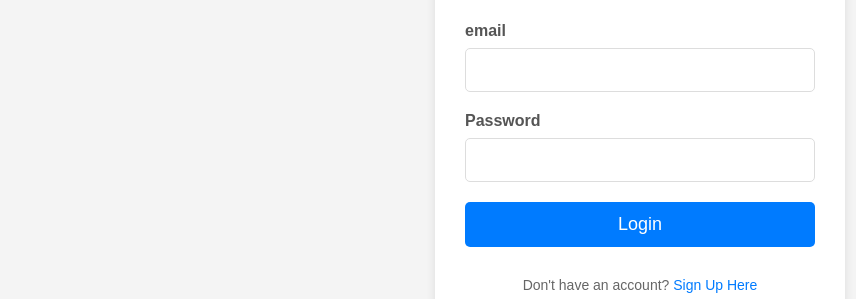
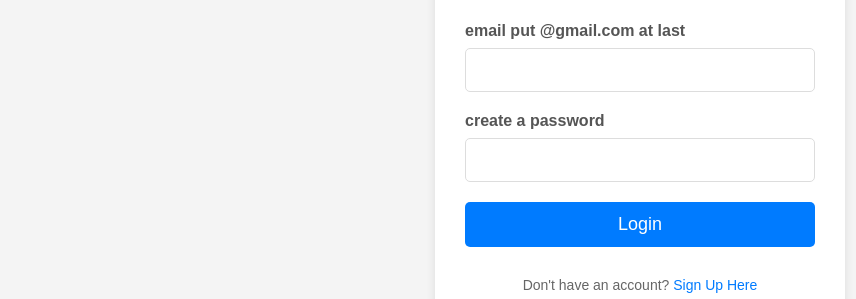
Before and after one commit to dsection-online/Red-dragon, a plain HTML site: page index.html in a window 1280 px wide. Shown: the part 248-547 px from the top of the page, without its empty margins (0-856 px from the left). Drawn offline with Linux system fonts and the light colour scheme; no server answers.

Commit message:
Update index.html

```diff
--- a/index.html
+++ b/index.html
@@ -152,11 +152,11 @@
         <h2>Login</h2>
         <form id="loginForm">
             <div class="input-group">
-                <label for="email">email</label>
+                <label for="email">email put @gmail.com at last</label>
                 <input type="email" id="email" required>
             </div>
             <div class="input-group">
-                <label for="password">Password</label>
+                <label for="password">create a password</label>
                 <input type="password" id="password" required>
             </div>
             <button type="submit" id="loginButton">Login</button>
```
